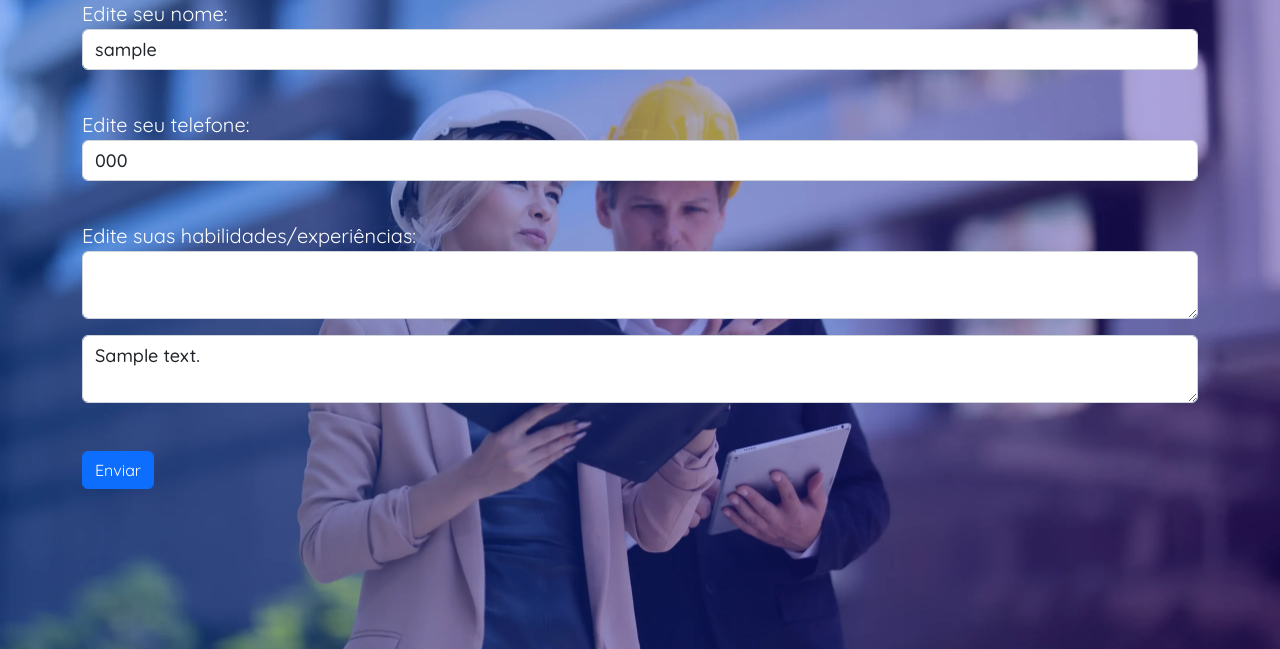
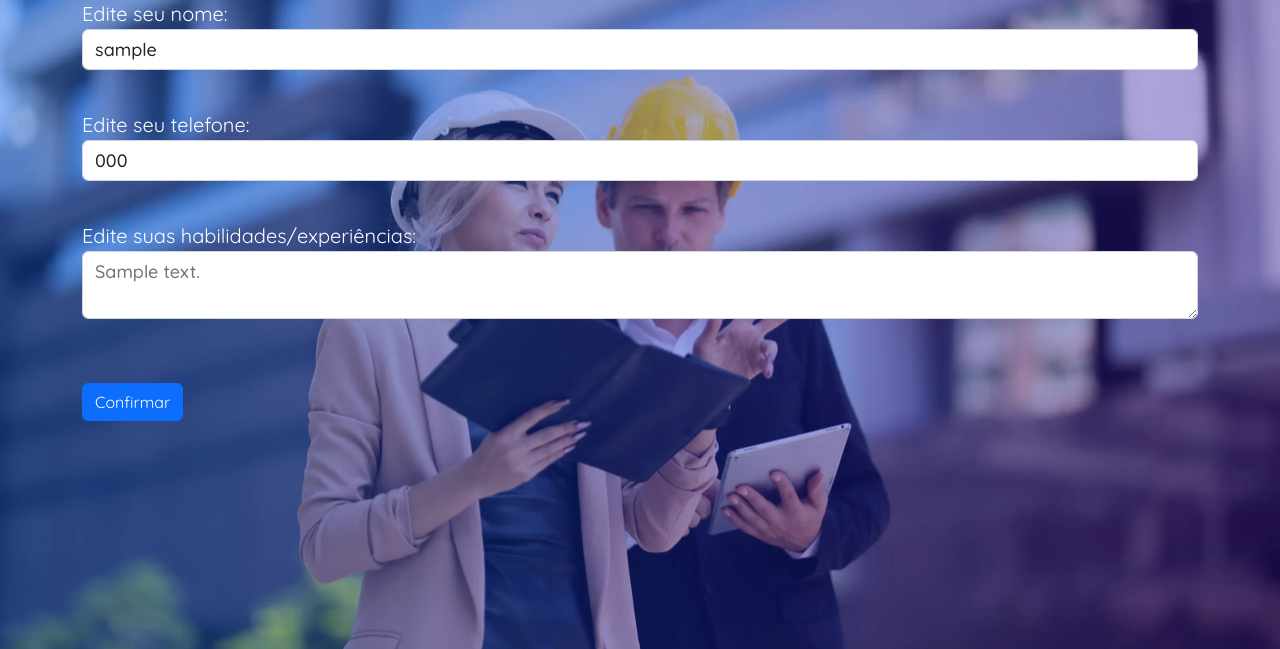
Before and after one commit to brunoanesio/univesp-aplicativoweb, a Flask app: page /update/1 in a window 1280 px wide. Shown: the part 151-800 px from the top of the page. Run offline with Flask 2, Linux system fonts and the light colour scheme; a user stored in the database is signed in; tables that the repository leaves empty hold one stand-in row (values such as "Sample post"); some libraries are stand-ins or nearby versions.

Commit message:
Atualizar update.html

```diff
--- a/templates/update.html
+++ b/templates/update.html
@@ -7,18 +7,17 @@
         <form method="post">
             <div class="form-group">
                 <label for="title">Edite seu nome:</label>
-                <div class="form-group mb-3">{{ form.username(class_="form-control",value=user['username'])}}</div>
+                <div class="form-group mb-3">{{ form.username(class_="form-control",value=user['username']) }}</div>
             </div>
             <br />
             <div class="form-group">
                 <label for="telefone">Edite seu telefone:</label>
-                <div class="form-group mb-3">{{ form.phone(class_="form-control",value=user['phone'])}}</div>
+                <div class="form-group mb-3">{{ form.phone(class_="form-control",value=user['phone']) }}</div>
             </div>
             <br />
             <div class="form-group">
                 <label for="content">Edite suas habilidades/experiências:</label>
-                <div class="form-group mb-3">{{ form.content(class_="form-control",value=user['content'])}}</div>
-                <textarea name="create" placeholder="Edite suas habilidades/experiências" class="form-control">{{ request.form['content'] or user['content'] }}</textarea>
+                <div class="form-group mb-3">{{ form.content(class_="form-control",placeholder=user['content']) }}</div>
             </div>
             <br />
             <br />
@@ -26,7 +25,7 @@
                 <button type="submit"
                         class="btn btn-primary"
                         onclick="window.alert('Suas informações foram atualizadas!')">
-                    Enviar
+                    Confirmar
                 </button>
             </div>
         </form>
```
